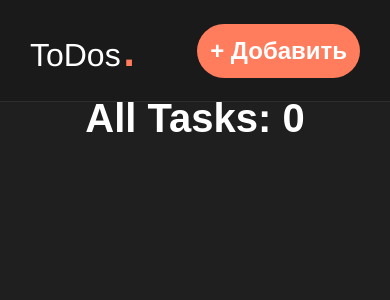
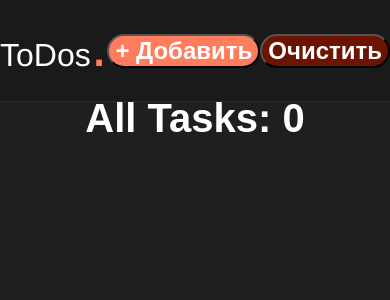
Before and after one commit to Xthani/ToDoList-TypeScript, a React (Create React App) app: page / in a window 390 px wide. Shown: the top 300 px of the page. Built offline with nearby package versions, Linux system fonts and the light colour scheme.

Commit message:
Adaptive 1.7

```diff
--- a/src/App.css
+++ b/src/App.css
@@ -88,8 +88,8 @@ ul {
   color: #808191;
 }
 
-.btn-new-task-wrapper {
-  background-color: #FF7C5D;
+.btn-new-task-wrapper,
+.btn-clear-task-wrapper {
   font-weight: 600;
   font-size: 14px;
   line-height: 20px;
@@ -99,9 +99,17 @@ ul {
   cursor: pointer;
 }
 
-.btn-new-task {
+.btn-new-task-wrapper {
+  background-color: #FF7C5D;
+}
+
+.btn-clear-task-wrapper {
+  background-color: #6d1400;
+}
+
+/* .btn-new-task {
   padding: 13px;
-}
+} */
 
 /* page */
 .head-wrapper {
@@ -277,7 +285,8 @@ ul {
     margin: auto;
   }
 
-  .btn-new-task-wrapper {
+  .btn-new-task-wrapper,
+  .btn-clear-task-wrapper {
     margin: auto;
     font-size: 24px;
     line-height: normal;
--- a/src/Store/action.ts
+++ b/src/Store/action.ts
@@ -72,4 +72,7 @@ export const changesVisible = (idTask: number, data: TTodo[]) => (
             item.id == idTask ? { ...item, visible: !item.visible } : { ...item, visible: false })
     }
 )
+// Сохранение редактируемого item-a
 export const saveId = (item: TTodo) => ({ type: EActionType.SAVE_TD, payload: item })
+// Удаление всех item-ов
+export const clear = () => ({ type: EActionType.CLEAR_TO_DO, payload: [] })
--- a/src/Store/todosReducer.ts
+++ b/src/Store/todosReducer.ts
@@ -16,6 +16,7 @@ export const todosReducer = (state: IInitState = INIT_STATE, action: TAction) =>
         case EActionType.COMPLET:
         case EActionType.CHANGE_TODO:
         case EActionType.VISIBLE_EDIT_FORM:
+        case EActionType.CLEAR_TO_DO:
             return { ...state, todosData: action.payload }
         case EActionType.SAVE_EDIT_TODO:
             return { ...state, editedToDo: action.payload }
--- a/src/Store/types.ts
+++ b/src/Store/types.ts
@@ -8,7 +8,8 @@ export enum EActionType {
     COMPLET = 'COMPLET',
     CHANGE_TODO = 'CHANGE_TODO',
     VISIBLE_EDIT_FORM = 'VISIBLE_EDIT_FORM',
-    SAVE_TD = 'SAVE_TD'
+    SAVE_TD = 'SAVE_TD',
+    CLEAR_TO_DO = 'CLEAR_TO_DO'
 };
 
 export interface IInitState {
@@ -25,7 +26,7 @@ export type TTodo = {
     edit: true,
     editing: boolean,
     completed: boolean,
-    visible: boolean
+    visible: boolean,
 }
 
 export type TAction = {
--- a/src/components/Header/Header.tsx
+++ b/src/components/Header/Header.tsx
@@ -1,8 +1,9 @@
 import { useDispatch } from "react-redux";
-import { addToDo } from "../../Store/action";
+import { addToDo, clear } from "../../Store/action";
 
 const Header = () => {
     const dispatch = useDispatch();
+    // Создание нового item-а
     const handleAdd = () => {
         if (true) {
             dispatch(addToDo({
@@ -13,10 +14,14 @@ const Header = () => {
                 edit: true, // отобразить input ввода а не текст (да) - false - true
                 editing: false, // отобразить форму для редактирования (нет) - true
                 completed: false, // задание выполнено (нет)
-                visible: false // форма редактирования не активна
+                visible: false, // форма редактирования не активна
             }))
         }
     }
+    // Удаление всех item-ов
+    const clearToDo = () => window.confirm('Очистить весь список?') && dispatch(clear())
+
+
     return (
         <div className='sidebar'>
             <div className="logo-wrapper">
@@ -26,11 +31,12 @@ const Header = () => {
                     <a className='pro' href="#">PRO</a>
                 </div>
             </div>
-            <div
+            <button
                 className="btn-new-task-wrapper"
-                onClick={handleAdd}>
-                <p className="btn-new-task">+ Добавить</p>
-            </div>
+                onClick={handleAdd}>+ Добавить</button>
+            <button
+                className="btn-clear-task-wrapper"
+                onClick={clearToDo}>Очистить</button>
         </div>
     )
 }
--- a/src/components/Page/ToDoItems/ChangesItem/ChangesItem.tsx
+++ b/src/components/Page/ToDoItems/ChangesItem/ChangesItem.tsx
@@ -7,6 +7,7 @@ import { TTodo } from "../../../../Store/types";
 const ChangesItem = ({ item }: { item: TTodo }) => {
     const { todosData } = useAppSelector(state => state.todos);
     const dispatch = useDispatch();
+    const itemRef = useRef<HTMLDivElement>(null);
 
     // Редактирование taska
     const EditTask = (item: TTodo, data: TTodo[]) => {
@@ -20,22 +21,27 @@ const ChangesItem = ({ item }: { item: TTodo }) => {
 
     // Visible изменяется на true или false
     const handleClick = (event: any) => {
+        console.log("handleClick")
         if (
             itemRef.current &&
             !itemRef.current?.contains(event.target)
         ) {
             dispatch(changesVisible(item.id, todosData))
-            window.removeEventListener('click', handleClick)
-        } else window.removeEventListener('click', handleClick)
+        }
+        window.removeEventListener('click', handleClick)
     }
 
     // Отслеживает клик вне компоненты
-    const itemRef = useRef<HTMLDivElement>(null);
     useEffect(() => {
-        item.visible ?
-            window.addEventListener('click', handleClick) :
+        if (item.visible) {
+            window.addEventListener('click', handleClick)
+            console.log("addEventListener")
+        } else {
             window.removeEventListener('click', handleClick)
+            console.log("removeEventListener")
+        }
     }, [item.visible]);
+
 
     return (
         <div ref={itemRef}
--- a/src/components/Page/ToDoItems/ToDoItems.tsx
+++ b/src/components/Page/ToDoItems/ToDoItems.tsx
@@ -3,7 +3,7 @@ import { TTodo } from "../../../Store/types";
 import Items from "./Items/Items";
 
 const ToDoItems = () => {
-    const { todosData } = useAppSelector((state: any) => state.todos);
+    const { todosData } = useAppSelector((state: TTodo[] | any) => state.todos);
     return (
         <div className="items-wrapper items-bg">
             <>
```
